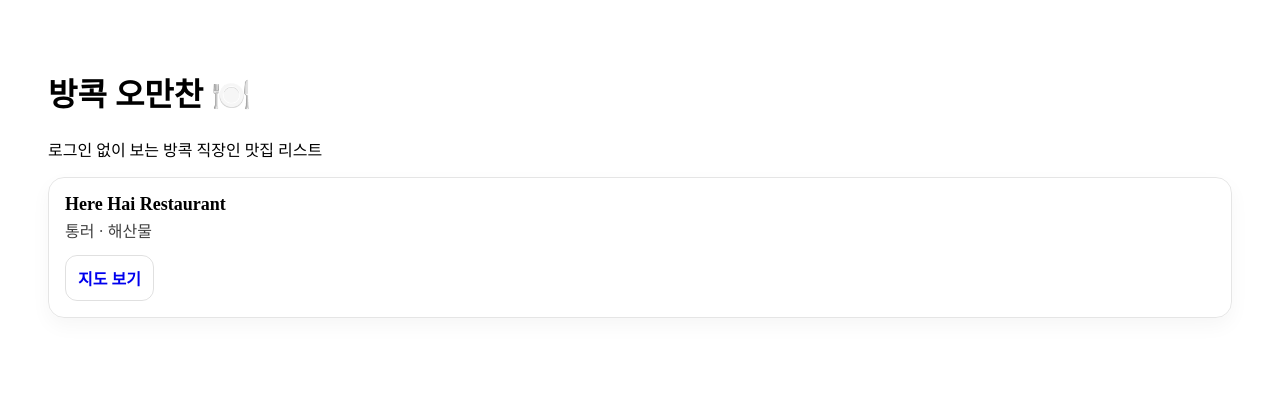
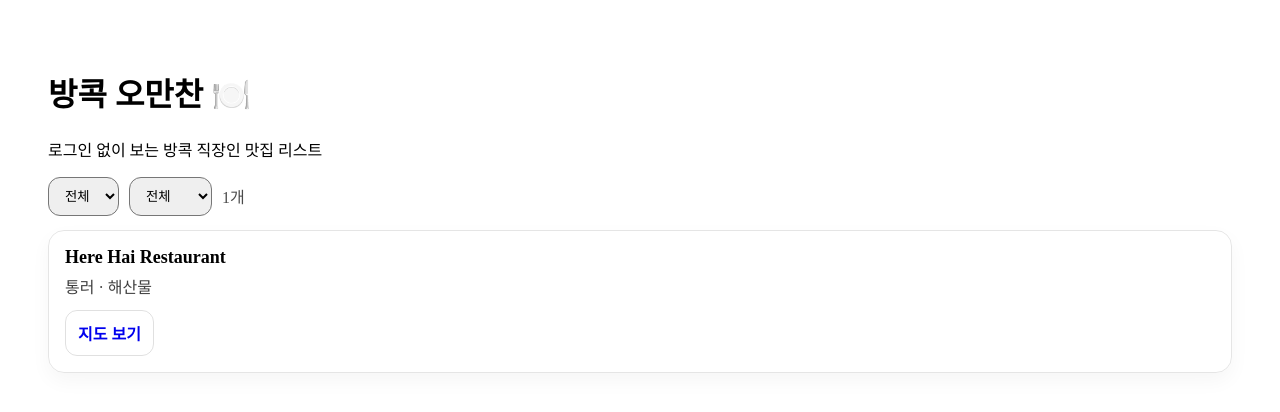
Before and after one commit to DanielChoi2779/bangkok-omanchan, a Next.js app: page / in a window 1280 px wide. Shown: the top 412 px of the page. Built offline with nearby package versions, Linux system fonts and the light colour scheme.

Commit message:
UI: filters

```diff
--- a/app/ui/FilterClient.tsx
+++ b/app/ui/FilterClient.tsx
@@ -1,4 +1,6 @@
 "use client";
+
+import { useMemo, useState } from "react";
 
 type Restaurant = {
   id: number;
@@ -8,10 +10,48 @@ type Restaurant = {
   mapUrl: string;
 };
 
+function uniq(arr: string[]) {
+  return Array.from(new Set(arr));
+}
+
 export default function FilterClient({ restaurants }: { restaurants: Restaurant[] }) {
+  const areas = useMemo(() => ["전체", ...uniq(restaurants.map((r) => r.area))], [restaurants]);
+  const cats = useMemo(
+    () => ["전체", ...uniq(restaurants.map((r) => r.category))],
+    [restaurants]
+  );
+
+  const [area, setArea] = useState("전체");
+  const [cat, setCat] = useState("전체");
+
+  const filtered = useMemo(() => {
+    return restaurants.filter((r) => {
+      const okArea = area === "전체" ? true : r.area === area;
+      const okCat = cat === "전체" ? true : r.category === cat;
+      return okArea && okCat;
+    });
+  }, [restaurants, area, cat]);
+
   return (
-    <div style={{ display: "grid", gap: 12, marginTop: 16 }}>
-      {restaurants.map((r) => (
+    <div style={{ marginTop: 16 }}>
+      <div style={{ display: "flex", gap: 10, flexWrap: "wrap", alignItems: "center" }}>
+        <select value={area} onChange={(e) => setArea(e.target.value)} style={{ padding: "10px 12px", borderRadius: 12 }}>
+          {areas.map((a) => (
+            <option key={a} value={a}>{a}</option>
+          ))}
+        </select>
+
+        <select value={cat} onChange={(e) => setCat(e.target.value)} style={{ padding: "10px 12px", borderRadius: 12 }}>
+          {cats.map((c) => (
+            <option key={c} value={c}>{c}</option>
+          ))}
+        </select>
+
+        <span style={{ opacity: 0.7 }}>{filtered.length}개</span>
+      </div>
+
+      <div style={{ display: "grid", gap: 12, marginTop: 14 }}>
+        {filtered.map((r) => (
           <div
             key={r.id}
             style={{
@@ -22,10 +62,7 @@ export default function FilterClient({ restaurants }: { restaurants: Restaurant[
             }}
           >
             <div style={{ fontSize: 18, fontWeight: 800 }}>{r.name}</div>
-
-          <div style={{ marginTop: 6, opacity: 0.75, lineHeight: 1.4 }}>
-            {r.area} · {r.category}
-          </div>
+            <div style={{ marginTop: 6, opacity: 0.75 }}>{r.area} · {r.category}</div>
 
             <div style={{ marginTop: 12 }}>
               <a
@@ -47,5 +84,6 @@ export default function FilterClient({ restaurants }: { restaurants: Restaurant[
           </div>
         ))}
       </div>
+    </div>
   );
 }
```
Lines whose indentation alone changed are shown as unchanged.
